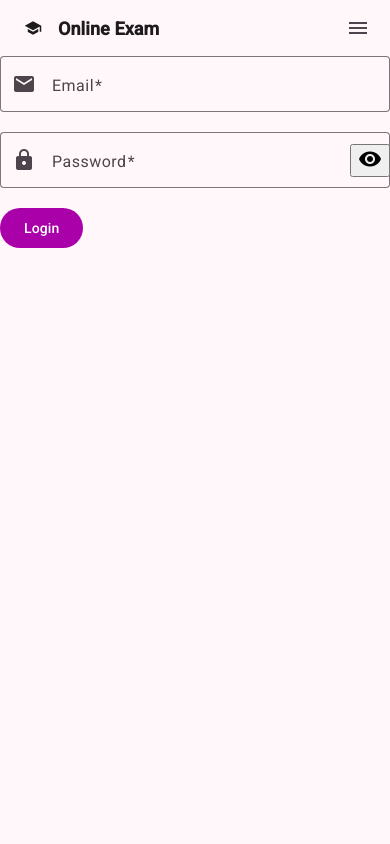
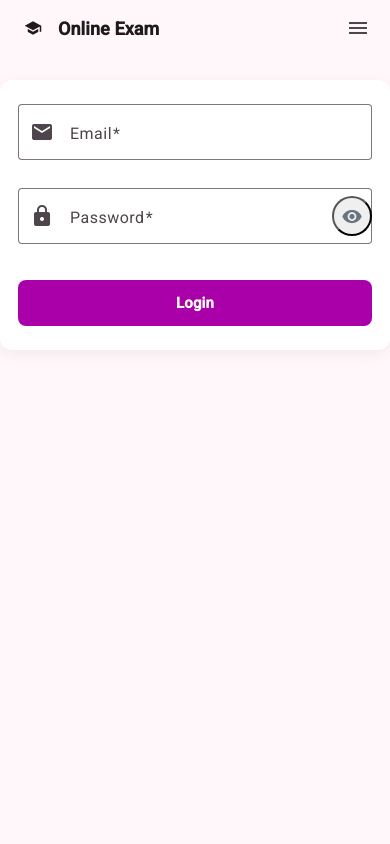
Before and after one commit to momin210103/OnlineExamSystem, an Angular app: page /login in a window 390 px wide. Shown: the top 844 px of the page. Built offline with nearby package versions, Linux system fonts and the light colour scheme.

Commit message:
login Responsive

```diff
--- a/src/app/features/auth/login/login.css
+++ b/src/app/features/auth/login/login.css
@@ -0,0 +1,96 @@
+/* ================================
+   Login Page
+================================ */
+
+:host {
+  display: block;
+  min-height: calc(100vh - 64px);
+}
+
+/* Main login container */
+.login-form {
+  width: 100%;
+  max-width: 460px;
+
+  margin: 60px auto;
+  padding: 32px;
+
+  display: flex;
+  flex-direction: column;
+  gap: 8px;
+
+  box-sizing: border-box;
+
+  background: #ffffff;
+  border-radius: 16px;
+
+  box-shadow: 0 8px 24px rgba(0, 0, 0, 0.08);
+}
+
+/* Custom FormInput */
+app-form-input {
+  width: 100%;
+}
+
+/* Login button */
+button[type='submit'] {
+  width: 100%;
+  min-height: 48px;
+
+  margin-top: 8px;
+
+  font-size: 16px;
+  font-weight: 600;
+
+  border-radius: 8px;
+}
+
+/* ================================
+   Tablet
+================================ */
+
+@media (max-width: 768px) {
+  :host {
+    min-height: calc(100vh - 56px);
+  }
+
+  .login-form {
+    max-width: 90%;
+
+    margin: 40px auto;
+    padding: 28px;
+  }
+}
+
+/* ================================
+   Mobile
+================================ */
+
+@media (max-width: 480px) {
+  .login-form {
+    max-width: 100%;
+
+    margin: 24px auto;
+    padding: 24px 18px;
+
+    border-radius: 12px;
+
+    box-shadow: 0 4px 16px rgba(0, 0, 0, 0.06);
+  }
+
+  button[type='submit'] {
+    min-height: 46px;
+    font-size: 15px;
+  }
+}
+
+/* ================================
+   Small Mobile
+================================ */
+
+@media (max-width: 360px) {
+  .login-form {
+    margin: 16px auto;
+    padding: 20px 14px;
+  }
+}
--- a/src/app/features/auth/login/login.ts
+++ b/src/app/features/auth/login/login.ts
@@ -30,14 +30,8 @@ export class Login {
 
   onSubmit(): void {
     if (this.loginForm.invalid) {
-      console.log('Form:', this.loginForm);
-      console.log('Form value:', this.loginForm.value);
-      console.log('Form errors:', {
-        email: this.loginForm.controls.email.errors,
-        password: this.loginForm.controls.password.errors,
-      });
 
-      this.loginForm.markAllAsTouched();
+      // this.loginForm.markAllAsTouched();
       return;
     }
 
--- a/src/app/shared/components/form-input/form-input.css
+++ b/src/app/shared/components/form-input/form-input.css
@@ -13,3 +13,45 @@ mat-form-field {
   margin-top: -15px;
   margin-bottom: 12px;
 }
+.password-toggle {
+  width: 40px;
+  height: 40px;
+
+  display: flex;
+  align-items: center;
+  justify-content: center;
+
+  color: #6b7280;
+
+  border-radius: 50%;
+
+  transition:
+    color 0.2s ease,
+    background-color 0.2s ease,
+    transform 0.15s ease;
+}
+
+.password-toggle mat-icon {
+  font-size: 21px;
+  width: 21px;
+  height: 21px;
+
+  transition: transform 0.2s ease;
+}
+
+/* Hover */
+.password-toggle:hover {
+  color: #3f51b5;
+  background-color: rgba(63, 81, 181, 0.08);
+}
+
+/* Click */
+.password-toggle:active {
+  transform: scale(0.92);
+}
+
+/* Keyboard focus */
+.password-toggle:focus-visible {
+  outline: 2px solid #3f51b5;
+  outline-offset: 2px;
+}
--- a/src/app/shared/components/form-input/form-input.html
+++ b/src/app/shared/components/form-input/form-input.html
@@ -18,7 +18,14 @@
   />
 
   @if (showPasswordToggle && type === 'password') {
-    <button mat-icon-button matSuffix type="button" (click)="togglePasswordVisibility()">
+    <button
+      mat-icon-button
+      matSuffix
+      type="button"
+      class="password-toggle"
+      (click)="togglePasswordVisibility()"
+      aria-label="Toggle password visibility"
+    >
       <mat-icon>
         {{ passwordVisible ? 'visibility_off' : 'visibility' }}
       </mat-icon>
--- a/src/app/shared/components/form-input/form-input.ts
+++ b/src/app/shared/components/form-input/form-input.ts
@@ -66,14 +66,6 @@ export class FormInput implements ControlValueAccessor {
 
   hasError(error: string): boolean {
     const control = this.ngControl?.control;
-    console.log({
-      label: this.label,
-      error,
-      control,
-      touched: control?.touched,
-      invalid: control?.invalid,
-      errors: control?.errors,
-    });
 
     return !!(control && control.touched && control.hasError(error));
   }
```
